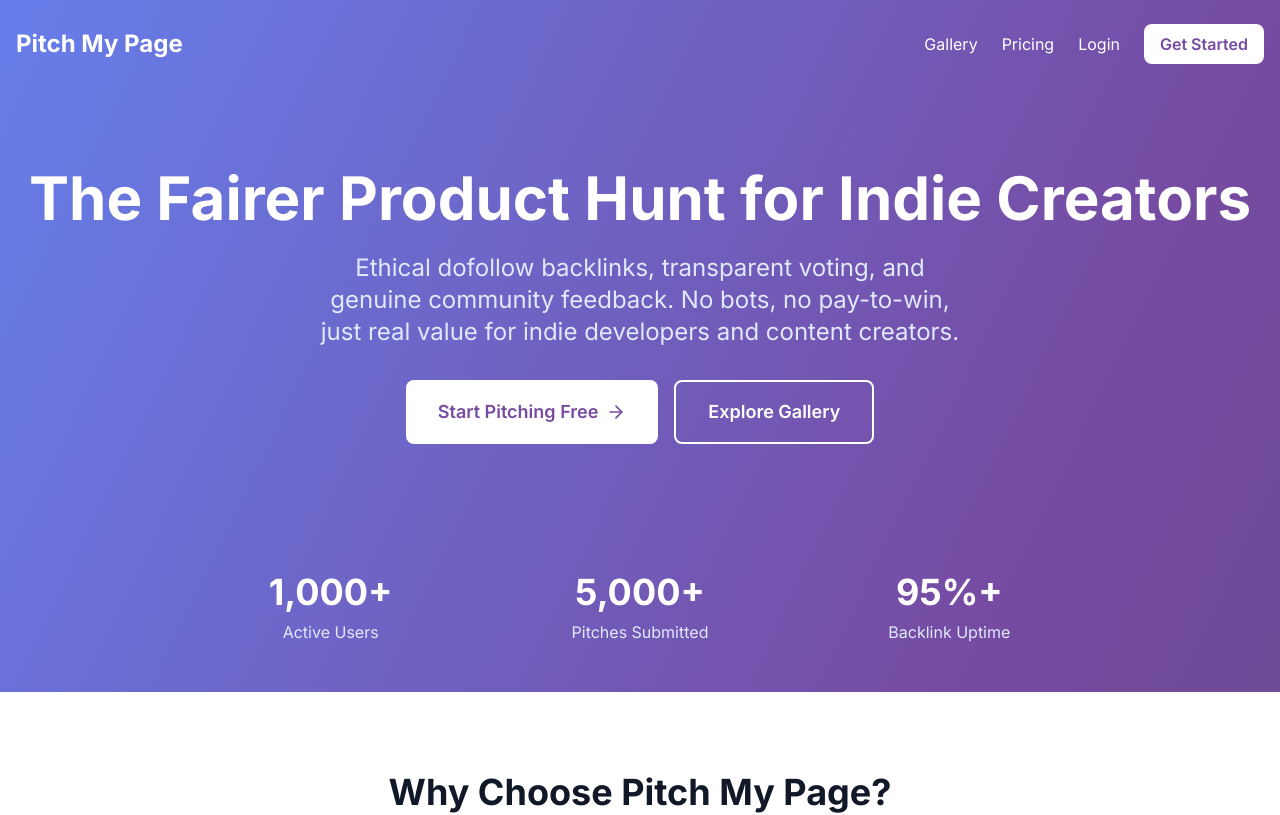
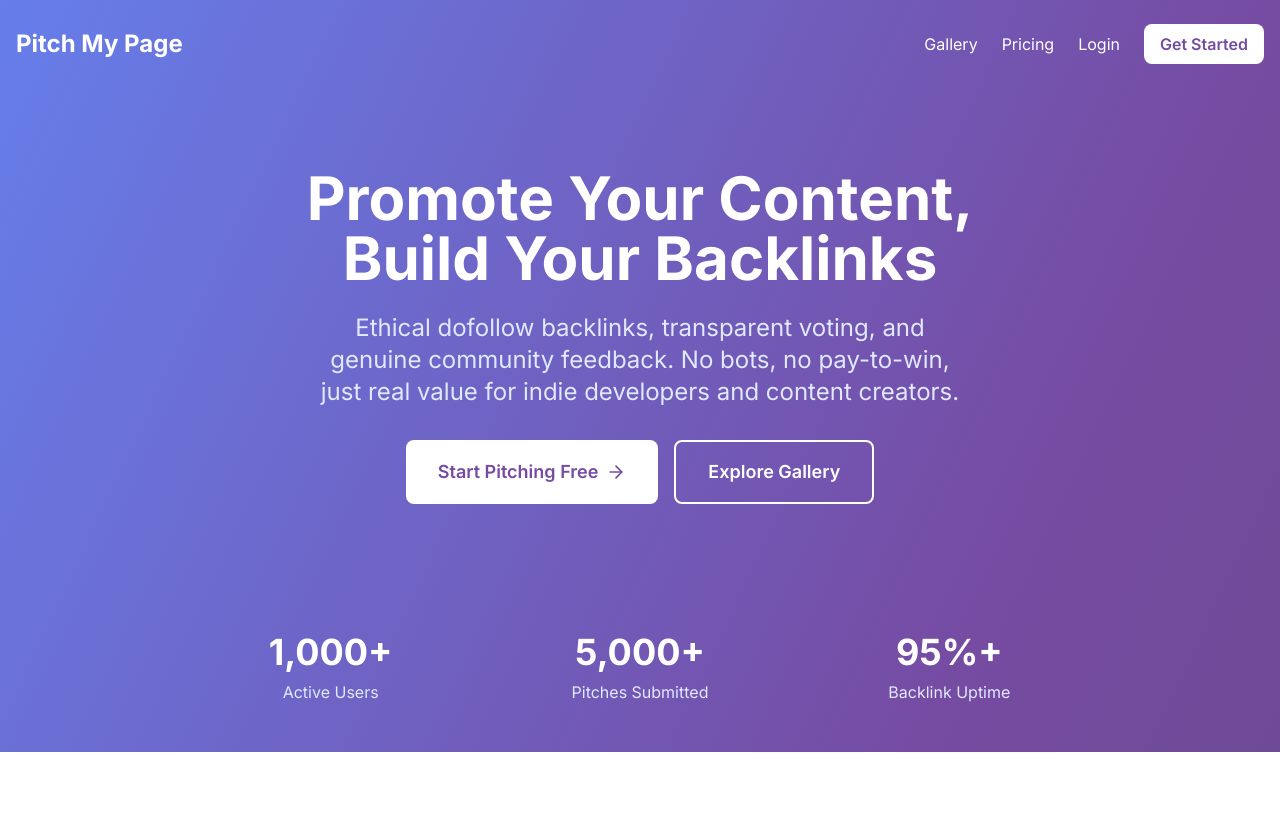
Before and after one commit to the-zedman/pitch-my-page, a Next.js app: page / in a window 1280 px wide. Shown: the top 815 px of the page. Built offline with nearby package versions, Linux system fonts and the light colour scheme.

Commit message:
Update landing page: Remove Product Hunt references, use positive messaging

```diff
--- a/app/page.tsx
+++ b/app/page.tsx
@@ -25,7 +25,7 @@
       {/* Hero Section */}
       <section className="container mx-auto px-4 py-20 text-center">
         <h1 className="text-5xl md:text-6xl font-bold text-white mb-6 text-balance">
-          The Fairer Product Hunt for Indie Creators
+          Promote Your Content, Build Your Backlinks
         </h1>
         <p className="text-xl md:text-2xl text-primary-100 mb-8 max-w-3xl mx-auto text-balance">
           Ethical dofollow backlinks, transparent voting, and genuine community feedback.
```
